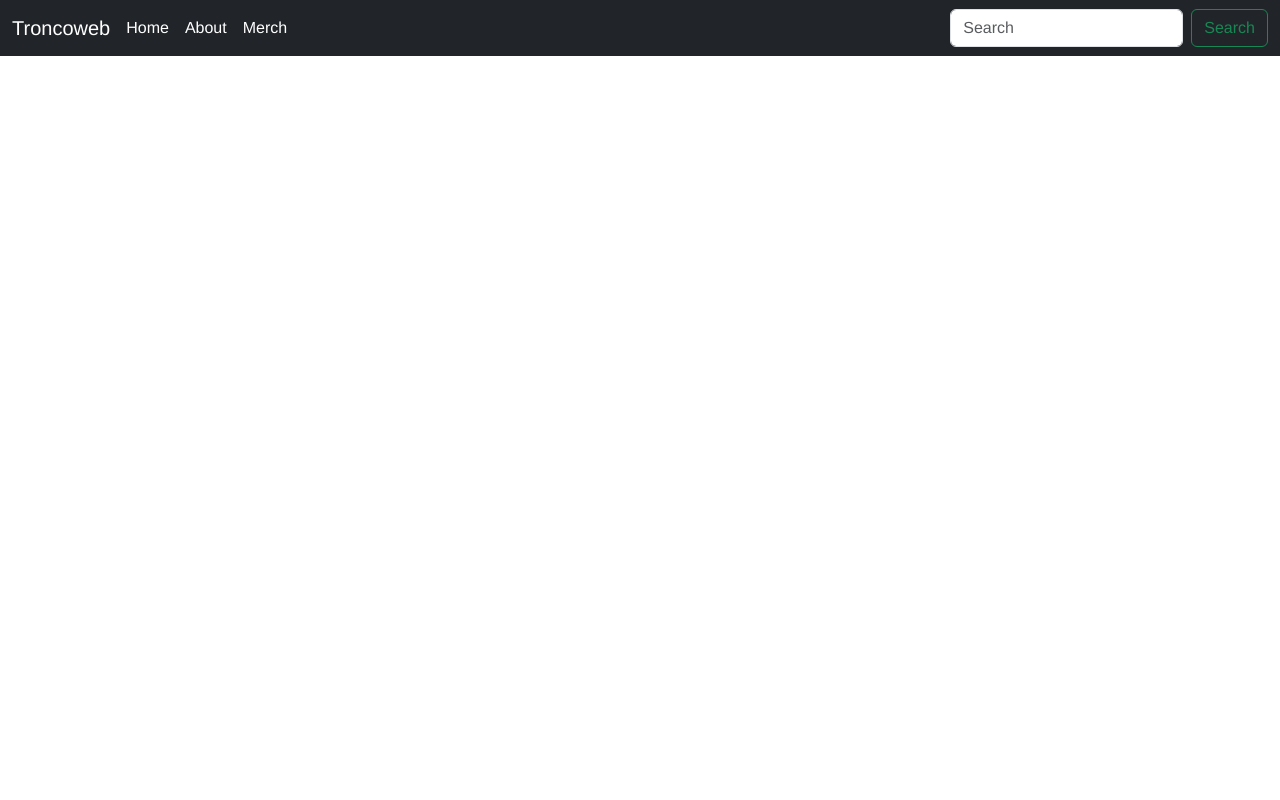
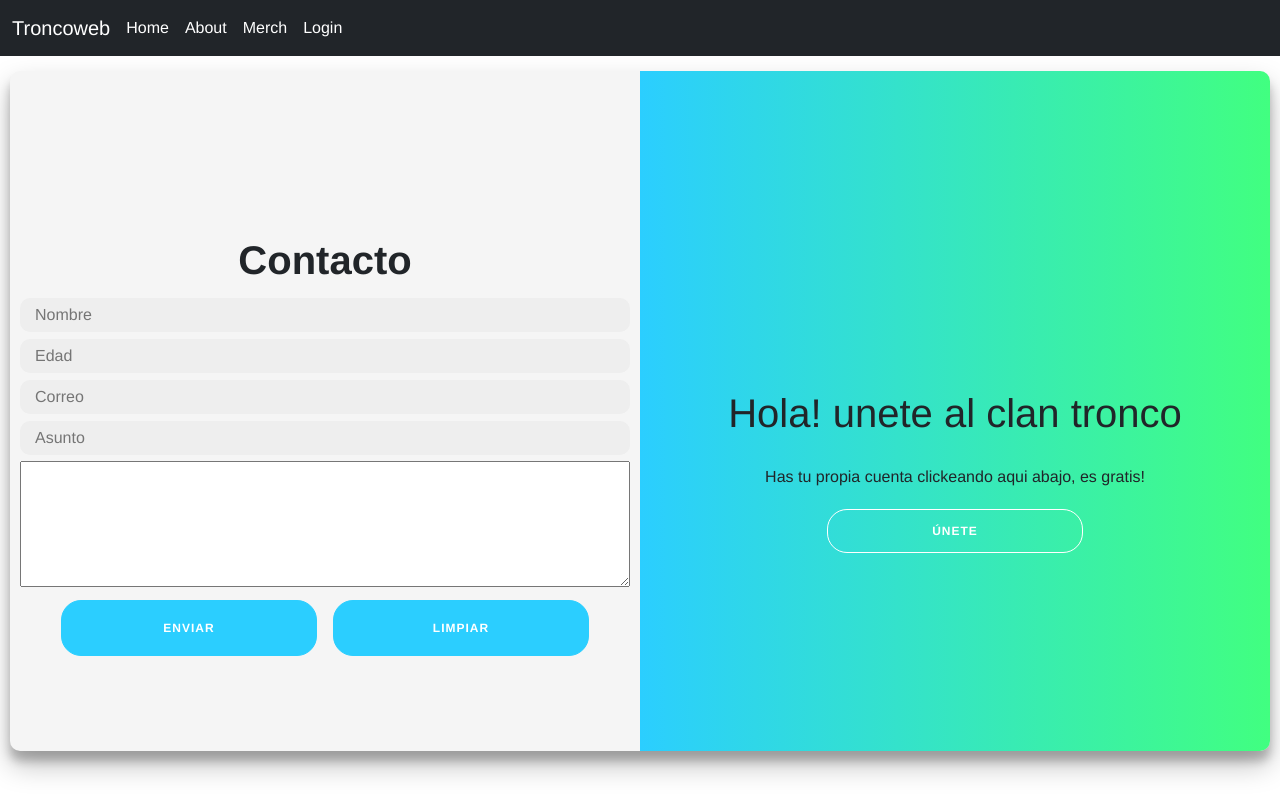
Before and after one commit to RochCX/Portafolio, a Vue app in the folder troncofolio/: page /#/login in a window 1280 px wide. Built offline with nearby package versions, Linux system fonts and the light colour scheme.

Commit message:
form login viejo

```diff
--- a/troncofolio/src/App.vue
+++ b/troncofolio/src/App.vue
@@ -19,8 +19,6 @@ export default{
   -webkit-font-smoothing: antialiased;
   -moz-osx-font-smoothing: grayscale;
   text-align: center;
-  color: #2c3e50;
-  background-color: #2c3e50;
 }
 /*
 nav {
--- a/troncofolio/src/components/CarouselHome.vue
+++ b/troncofolio/src/components/CarouselHome.vue
@@ -54,7 +54,7 @@
     position: relative;
     z-index: 0;
     margin: auto;
-    margin-top: 100px;
+    margin-top: 25px;
     transition: 0.5s;
 
 }
@@ -62,7 +62,7 @@
     z-index: 1;
     position: relative;
     max-width: 40vw;
-    min-width: 390px;
+    min-width: 150px;
     left: -6vw;
     top: -2vh;
     transition: 0.5s;
@@ -71,12 +71,12 @@
     text-align: end;
     margin-bottom: 200px;
 }
-@media (max-width:900px){
+@media (max-width:768px){
     .carousel-item.active .bloqueFondo img{
     z-index: 1;
     position: relative;
     max-width: 40vw;
-    min-width: 390px;
+    min-width: 250px;
     left: -6vw;
     top: -2vh;
     transition: 1s;
@@ -85,5 +85,9 @@
 .bloqueFondo{
     height: 75vh;
 }
+.carousel-caption{
+    text-align: center;
+    margin-bottom: 0%;
+}
 }
 </style>
--- a/troncofolio/src/components/NavBar.vue
+++ b/troncofolio/src/components/NavBar.vue
@@ -16,11 +16,14 @@
             <li class="nav-item me-3 mb-2 mb-lg-0">
                 <router-link class="navBtn" to="/merch">Merch</router-link>
             </li>
+            <li class="nav-item me-3 mb-2 mb-lg-0">
+                <router-link class="navBtn" to="/login">Login</router-link>
+            </li>
         </ul>
-        <form class="d-flex" role="search">
+        <!-- <form class="d-flex" role="search">
             <input class="form-control me-2" type="search" placeholder="Search" aria-label="Search">
             <button class="btn btn-outline-success" type="submit">Search</button>
-        </form>
+        </form> -->
         </div>
     </div>
     </nav>
--- a/troncofolio/src/router/index.js
+++ b/troncofolio/src/router/index.js
@@ -2,6 +2,7 @@ import { createRouter, createWebHashHistory } from 'vue-router'
 import HomeView from '../views/HomeView.vue'
 import AboutView from '../views/AboutView.vue'
 import MerchView from '../views/MerchView.vue'
+import LoginView from '../views/LoginView.vue'
 
 const routes = [
   {
@@ -18,6 +19,12 @@ const routes = [
     path: '/merch',
     name: 'merch',
     component:MerchView,
+  },
+  {
+    path: '/login',
+    name: 'login',
+    component:LoginView,
+
   }
 ]
 
--- /dev/null
+++ b/troncofolio/src/views/LoginView.vue
@@ -0,0 +1,125 @@
+<template>
+        <div class="form_container">
+        <form name="contact-frm" action="" method="post" id="contact-frm">
+            <fieldset class="field_contact">
+                <div id="contenedor">
+                <h1 style="font-weight: 800;">Contacto</h1>
+                    <input placeholder="Nombre" type="text" name="nombre_txt" id="nombre" class="cambio" required>
+
+                    <input placeholder="Edad" type="text" name="edad_txt" id="edad" class="cambio" required>
+
+                    <input placeholder="Correo" type="email" name="correo_txt" id="email" class="cambio">
+
+                    <input placeholder="Asunto" type="text" name="asunto_txt" id="asunto" class="cambio">
+
+                    <textarea name="comentarios" id="comentarios" cols="50" rows="5"></textarea>
+                    <div class="seccionboton">
+                    <button type="button" value="Enviar" id="enviar" class="btn_contact" name="enviar">ENVIAR</button>
+                    <button type="button" value="Limpiar" id="limpiar" class="btn_contact">LIMPIAR</button>
+                </div>
+                </div>
+            </fieldset>
+        </form>
+        <!-- quiero hacer un popup para hacer la nueva -->
+        <div class="caja__signup">
+        <h1 class="titulo_signup">Hola! unete al clan tronco</h1>
+        <p>Has tu propia cuenta clickeando aqui abajo, es gratis!</p>
+        <button class="SignUp">Únete</button>
+        </div>
+    </div>
+</template>
+
+<script>
+
+</script>
+
+<style scoped>
+.form_container {
+    display: grid;
+    grid-template-columns: 50% 50%;
+    align-items: center;
+    margin: 15px 10px 0px 10px;
+    box-shadow: 0 14px 28px rgba(0, 0, 0, 0.25), 0 10px 10px rgba(0, 0, 0, 0.22);
+    border-radius: 10px;
+    position: relative;
+    overflow: hidden;
+    max-width: 100%;
+    height: 85vh;
+    background-color: whitesmoke;
+    transition: 0.5s;
+ }
+.seccionboton {
+    display: flex;
+    flex-direction: row;
+    justify-content: center; }
+.btn_contact {
+    border-radius: 20px;
+    border: 1px solid #2bceff;
+    background-color: #2bceff;
+    color: #FFFFFF;
+    font-size: 12px;
+    font-weight: bold;
+    margin: 8px;
+    height: 7vh;
+    width: 20vw;
+    margin-bottom: 20px;
+    letter-spacing: 1px;
+    text-transform: uppercase; }
+.caja__signup {
+    display: flex;
+    flex-direction: column;
+    align-items: center;
+    justify-content: center;
+    overflow: hidden;
+    text-align: center;
+    height: 100vh;
+    margin: 0%;
+    /* background: #FF416C; */
+    background: linear-gradient(to right, #2bceff, #41ff80); }
+.caja__signup p {
+    margin: 20px; }
+#contenedor {
+    display: flex;
+    flex-direction: column;
+    margin-top: -30px;
+    padding-left: 10px;
+    padding-right: 10px;
+    gap: 5px;
+    text-align: center; }
+#contenedor input {
+    background-color: #eee;
+    border: none;
+    padding: 5px 15px;
+    margin: 1px 0;
+    width: 100%;
+    border-radius: 10px; }
+.SignUp {
+    border-radius: 20px;
+    border: 1px solid #FFFFFF;
+    background-color: rgba(0, 0, 0, 0);
+    color: #FFFFFF;
+    font-size: 12px;
+    font-weight: bold;
+    padding: 12px;
+    width: 20vw;
+    letter-spacing: 1px;
+    text-transform: uppercase; }
+#contenedor h1{
+    transition: 0.5s;
+}
+
+@media (max-width: 500px) {
+.form_container{
+    grid-template-columns: 60% 40%;
+}
+#contenedor{
+    gap: 10px;
+    margin-top: -25px;
+}
+    #contenedor h1{
+        font-weight: 600;
+        font-size: medium;
+        transition: 0.5s;
+    }
+}
+</style>
```
